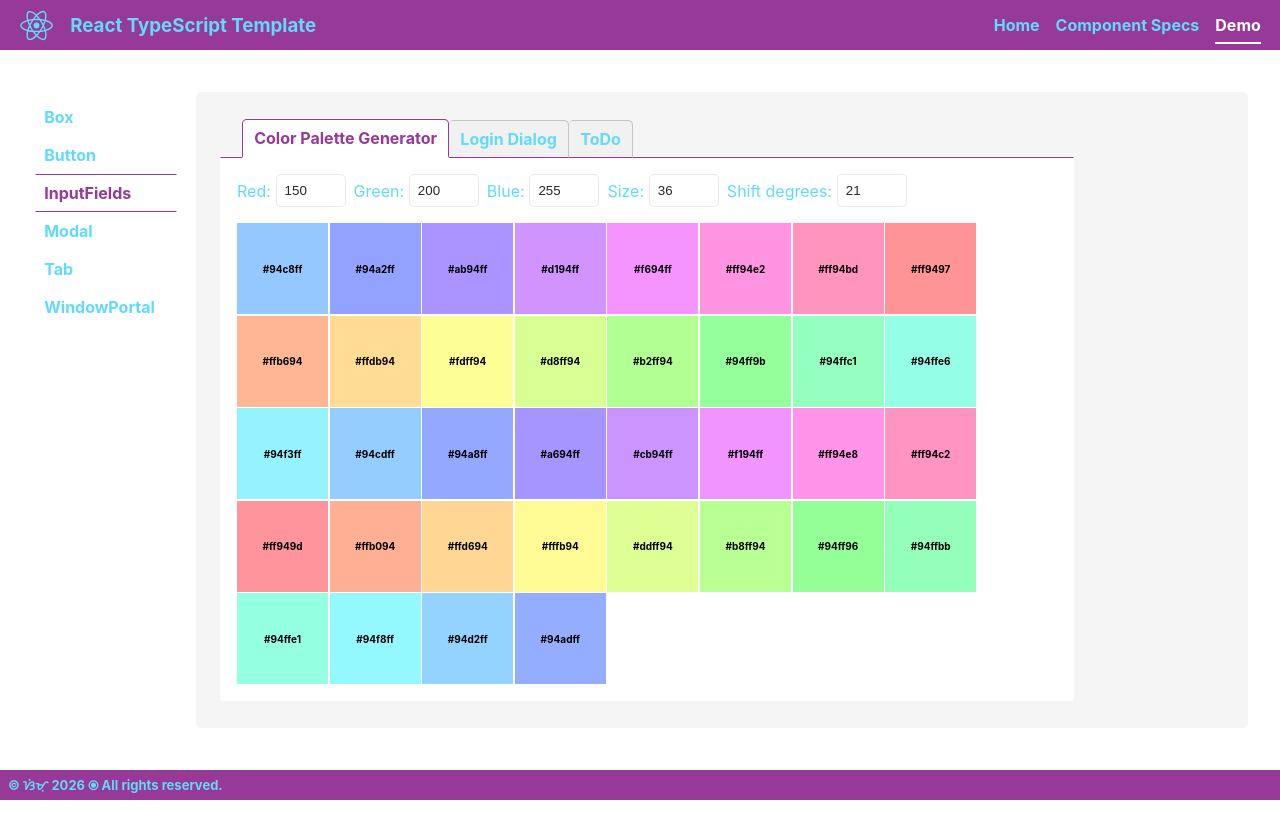
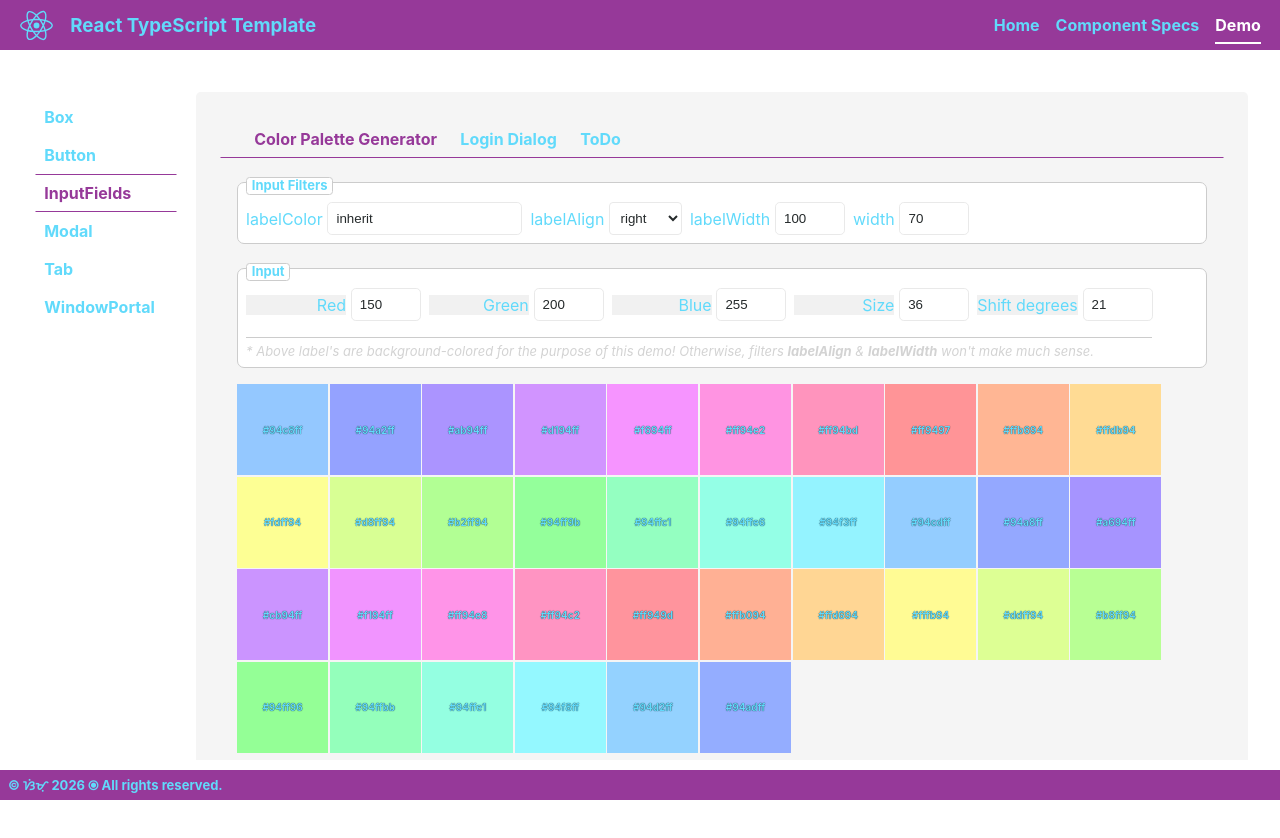
Before and after one commit to jaosimt/ts-app-template, a React (Create React App) app: page /demo/input-field in a window 1280 px wide. Shown: the top 838 px of the page. Before the commit the page ends 800 px from the top, so only its background shows below. Built offline with nearby package versions, Linux system fonts and the light colour scheme.

Commit message:
complete demo input

```diff
--- a/src/components/pages/demo/demoInputField.tsx
+++ b/src/components/pages/demo/demoInputField.tsx
@@ -1,13 +1,16 @@
 import { zodResolver } from '@hookform/resolvers/zod';
 import { ChangeEvent, FC, HTMLAttributes, useEffect, useRef, useState } from 'react';
 import { useForm } from 'react-hook-form';
+import styled from 'styled-components';
 import { HSLString } from '../../../types';
 import { generateAnalogousPalette, hslToHex } from '../../../utils';
+import Box from '../../partials/box';
 import InputField, { InputFieldProps } from '../../partials/inputField';
 import Tabs, { TabItemType } from '../../partials/tab';
 import Login from '../login';
 import * as z from 'zod';
 import ToDo from './todo';
+import './styles.scss';
 
 interface InputProps extends HTMLAttributes<HTMLInputElement> {
     red: number;
@@ -15,6 +18,10 @@ interface InputProps extends HTMLAttributes<HTMLInputElement> {
     blue: number;
     size: number;
     stepShift: number;
+    labelColor?: string;
+    labelWidth?: number;
+    width: number;
+    labelAlign?: string;
 }
 
 const paletteValidation = z.object({
@@ -22,8 +29,43 @@ const paletteValidation = z.object({
     green: z.number().min(0).max(255, 'Green value must be between 0 and 255'),
     blue: z.number().min(0).max(255, 'Blue value must be between 0 and 255'),
     size: z.number().min(1).max(100, 'Size must be between 1 and 100'),
-    stepShift: z.number().min(0).max(360, 'Step shift must be between 0 and 360 degrees')
+    stepShift: z.number().min(0).max(360, 'Step shift must be between 0 and 360 degrees'),
+    labelColor: z.string().optional(),
+    labelWidth: z.number().optional(),
+    width: z.number().min(50),
+    labelAlign: z.string().optional()
 })
+
+const GridContainer = styled.div`
+    display: grid;
+    gap: 0 0.5rem;
+    grid-template-areas:
+        "red green blue size stepShift"
+        "note note note note note";
+    grid-template-columns: auto auto auto auto auto 100%;
+`;
+
+const Red = styled.div`
+    grid-area: red;
+`;
+const Green = styled.div`
+    grid-area: green;
+`;
+const Blue = styled.div`
+    grid-area: blue;
+`;
+const Size = styled.div`
+    grid-area: size;
+`;
+const StepShift = styled.div`
+    grid-area: stepShift;
+`;
+const Note = styled.i`
+    margin-top: 1rem;
+    padding-top: 0.3rem;
+    border-top: 1px solid #ccc;
+    grid-area: note;
+`;
 
 const DemoInputField: FC = () => {
     const {
@@ -40,11 +82,11 @@ const DemoInputField: FC = () => {
     const inputRefs = useRef<Record<string, HTMLElement>>({});
 
     const [paletteProps, setPaletteProps] = useState({
-        red: 150, //0, //170,
-        green: 200, //0, //160,
-        blue: 255, //255,
-        size: 36, //14,
-        stepShift: 21 //7 //26
+        red: 150,
+        green: 200,
+        blue: 255,
+        size: 36,
+        stepShift: 21
     });
 
     const [palette, setPalette] = useState<any>(generateAnalogousPalette({
@@ -55,8 +97,8 @@ const DemoInputField: FC = () => {
 
     const [option, setOption] = useState({
         width: 70,
-        labelWidth: 'auto',
-        labelAlign: 'left',
+        labelWidth: 100,
+        labelAlign: 'right',
         labelColor: 'inherit',
         showErrorTooltipOnCreate: true
     } as Partial<InputFieldProps>);
@@ -68,6 +110,12 @@ const DemoInputField: FC = () => {
             b: paletteProps.blue
         }, paletteProps.size, paletteProps.stepShift));
     }, [paletteProps]);
+
+    const optionChangeHandler = (e: ChangeEvent<HTMLInputElement|HTMLSelectElement>) => {
+        const {name, value} = e.target as HTMLInputElement;
+        console.log(name, value)
+        setOption({...option, [name]: value});
+    };
 
     const paletteChangeHandler = (e: ChangeEvent<HTMLInputElement>) => {
         const {name, value, min, max} = e.target as HTMLInputElement;
@@ -86,15 +134,56 @@ const DemoInputField: FC = () => {
             name: 'Color Palette Generator',
             content: <>
                 <div className={'display-flex flex-direction-column gap-1 height-100p'}>
-                    <div>
+                    <Box className={'display-flex gap-0p5'} label={'Input Filters'} borderRadius={7} backgroundColor={'#fff'} labelBackgroundColor={'#fff'}>
+                        <InputField
+                            label={'labelColor'}
+                            fieldRegister={register('labelColor', {
+                                value: option.labelColor,
+                                onChange: optionChangeHandler
+                            })}
+                        />
+                        <div className={'display-flex gap-0p3 align-items-center'}>
+                            <span>labelAlign</span>
+                            <select name={'labelAlign'} value={option.labelAlign} onChange={optionChangeHandler}>
+                                {['left', 'right', 'center'].map((t) => (
+                                    <option key={t} value={t}>
+                                        {t}
+                                    </option>
+                                ))}
+                            </select>
+                        </div>
+                        <InputField
+                            type={'number'}
+                            label={'labelWidth'}
+                            width={70}
+                            fieldRegister={register('labelWidth', {
+                                valueAsNumber: true,
+                                value: option.labelWidth as number,
+                                onChange: optionChangeHandler
+                            })}
+                        />
+                        <InputField
+                            type={'number'}
+                            label={'width'}
+                            width={70}
+                            min={50}
+                            fieldRegister={register('width', {
+                                valueAsNumber: true,
+                                value: option.width as number,
+                                onChange: optionChangeHandler
+                            })}
+                        />
+                    </Box>
+                    <Box className={'display-flex gap-0p5'} label={'Input'} borderRadius={7} backgroundColor={'#fff'} labelBackgroundColor={'#fff'}>
                         <form noValidate>
-                            <div className="display-inline-flex gap-0p5">
+                            <GridContainer className="colored-demo-label">
+                                <Red>
                                     <InputField
                                         showErrorTooltipOnCreate={option.showErrorTooltipOnCreate}
                                         width={option.width}
                                         labelWidth={option.labelWidth}
                                         labelAlign={option.labelAlign}
-                                    label={'Red:'}
+                                        label={'Red'}
                                         labelColor={option.labelColor}
                                         min={0}
                                         max={255}
@@ -107,12 +196,14 @@ const DemoInputField: FC = () => {
                                         error={errors.red?.message}
                                         setRef={(ref: HTMLElement) => inputRefs.current.red = ref}
                                     />
+                                </Red>
+                                <Green>
                                     <InputField
                                         showErrorTooltipOnCreate={option.showErrorTooltipOnCreate}
                                         width={option.width}
                                         labelWidth={option.labelWidth}
                                         labelAlign={option.labelAlign}
-                                    label={'Green:'}
+                                        label={'Green'}
                                         labelColor={option.labelColor}
                                         min={0}
                                         max={255}
@@ -125,12 +216,14 @@ const DemoInputField: FC = () => {
                                         error={errors.green?.message}
                                         setRef={(ref: HTMLElement) => inputRefs.current.green = ref}
                                     />
+                                </Green>
+                                <Blue>
                                     <InputField
                                         showErrorTooltipOnCreate={option.showErrorTooltipOnCreate}
                                         width={option.width}
                                         labelWidth={option.labelWidth}
                                         labelAlign={option.labelAlign}
-                                    label={'Blue:'}
+                                        label={'Blue'}
                                         labelColor={option.labelColor}
                                         min={0}
                                         max={255}
@@ -143,12 +236,14 @@ const DemoInputField: FC = () => {
                                         error={errors.blue?.message}
                                         setRef={(ref: HTMLElement) => inputRefs.current.blue = ref}
                                     />
+                                </Blue>
+                                <Size>
                                     <InputField
                                         showErrorTooltipOnCreate={option.showErrorTooltipOnCreate}
                                         width={option.width}
                                         labelWidth={option.labelWidth}
                                         labelAlign={option.labelAlign}
-                                    label={'Size:'}
+                                        label={'Size'}
                                         labelColor={option.labelColor}
                                         type={'number'}
                                         min={1}
@@ -161,12 +256,14 @@ const DemoInputField: FC = () => {
                                         error={errors.size?.message}
                                         setRef={(ref: HTMLElement) => inputRefs.current.size = ref}
                                     />
+                                </Size>
+                                <StepShift>
                                     <InputField
                                         showErrorTooltipOnCreate={option.showErrorTooltipOnCreate}
                                         width={option.width}
                                         labelWidth={option.labelWidth}
                                         labelAlign={option.labelAlign}
-                                    label={'Shift degrees:'}
+                                        label={'Shift degrees'}
                                         labelColor={option.labelColor}
                                         min={0}
                                         max={360}
@@ -179,9 +276,13 @@ const DemoInputField: FC = () => {
                                         error={errors.stepShift?.message}
                                         setRef={(ref: HTMLElement) => inputRefs.current.stepShift = ref}
                                     />
-                            </div>
+                                </StepShift>
+                                <Note className={'color-light-gray font-size-small'}>
+                                    * Above label's are background-colored for the purpose of this demo! Otherwise, filters <b>labelAlign</b> & <b>labelWidth</b> won't make much sense.
+                                </Note>
+                            </GridContainer>
                         </form>
-                    </div>
+                    </Box>
                     <div className={'display-inline-flex gap-0p1 flex-wrap'} style={{maxWidth: '1295px'}}>
                         {palette.map((color: HSLString, index: number) => <span
                             key={index}
@@ -191,7 +292,7 @@ const DemoInputField: FC = () => {
                                 width: '91px',
                                 height: '91px'
                             }}>
-                    <b className={'font-size-x-small color-black'}>{hslToHex(color)}</b>
+                    <b className={'font-size-x-small text-shadow-black'}>{hslToHex(color)}</b>
                 </span>)}
                     </div>
                 </div>
@@ -209,7 +310,8 @@ const DemoInputField: FC = () => {
 
 
     return <Tabs
-        type={'boxed-tabs'}
+        type={'plain'}
+        width={'100%'}
         color={'red'}
         minContentHeight={'455'}
         data={tabItems}
--- /dev/null
+++ b/src/components/pages/demo/styles.scss
@@ -0,0 +1,5 @@
+.colored-demo-label {
+  label {
+    background-color: #f1f1f1;
+  }
+}
--- a/src/components/partials/inputField/index.tsx
+++ b/src/components/partials/inputField/index.tsx
@@ -18,7 +18,7 @@ export interface InputFieldProps extends HTMLAttributes<HTMLInputElement|HTMLTex
     label?: string;
     labelAlign?: 'left' | 'right' | 'center';
     labelColor?: CSSColors;
-    labelWidth?: CSSUnit | 'auto';
+    labelWidth?: CSSUnit;
     max?: number;
     min?: number;
     placeHolder?: string;
@@ -77,7 +77,7 @@ const InputField: FC<InputFieldProps> = (props) => {
 
     return (
         <div data-component={'input-field'} className={'display-flex align-items-center'}>
-            <label style={{width: labelWidth, justifyContent: labelAlign, color: labelColor}} htmlFor={idRef.current}
+            <label style={{width: parseCSSUnit(labelWidth as CSSUnit), justifyContent: labelAlign, color: labelColor}} htmlFor={idRef.current}
                    className={'display-flex align-items-center gap-0p5'}>
                 {icon && <ReactIcon icon={icon} className={'align-self-center'}/>}
                 {label && label}
--- a/src/components/partials/inputField/styles.scss
+++ b/src/components/partials/inputField/styles.scss
@@ -14,6 +14,7 @@
 
   > div {
     > input {
+      min-width    : 50px;
       padding       : 0.5rem;
       border        : 1px solid $borderColor;
       border-radius : 0.3rem;
--- a/src/components/partials/tab/styles.scss
+++ b/src/components/partials/tab/styles.scss
@@ -11,7 +11,8 @@ $inactiveTabBorderColor     : #c5c5c5;
   background-color   : transparent;
   border-radius      : $tabBorderRadius;
   display            : grid;
-  overflow           : hidden;
+  //overflow           : hidden;
+  overflow           : auto;
   width              : 100%;
   grid-template-rows : 42px auto;
 
--- a/src/styles/common.scss
+++ b/src/styles/common.scss
@@ -6,6 +6,8 @@
 .text-align-center { text-align : center; }
 .text-align-right { text-align : right; }
 .text-align-justify { text-align : justify; }
+.text-shadow-white { text-shadow : 0 0 1px white; }
+.text-shadow-black { text-shadow : 0 0 1px black; }
 /**************************************************** TEXT */
 
 /* COLOR ***************************************************/
@@ -18,6 +20,7 @@
 .color-green { color : green; }
 .color-blue { color : blue; }
 .color-gray { color : gray; }
+.color-light-gray { color : lightgray; }
 .color-orange { color : orange; }
 /*************************************************** COLOR */
 
@@ -277,6 +280,7 @@
 .overflow-auto { overflow : auto; }
 .overflow-clip { overflow : clip; }
 /*********************************************** OVERFLOW- */
+
 .link {
   @extend link;
 }
--- a/src/styles/tags.scss
+++ b/src/styles/tags.scss
@@ -46,7 +46,6 @@ code {
 textarea {
   padding       : 0.5rem;
   border-radius : 3px;
-  /* eslint-disable-next-line */
   field-sizing  : content;
   overflow-y: auto;
 }
@@ -65,15 +64,15 @@ input {
   }
 }
 
-/* This method hides the arrows/tooltip in Chrome, Safari, and Edge: */
-input[type=number]::-webkit-inner-spin-button, input[type=number]::-webkit-outer-spin-button {
-  -webkit-appearance: none;
-  margin: 0;
-}
-/* For Firefox */
-input[type=number] {
-  -moz-appearance: textfield;
-}
+///* This method hides the arrows/tooltip in Chrome, Safari, and Edge: */
+//input[type=number]::-webkit-inner-spin-button, input[type=number]::-webkit-outer-spin-button {
+//  -webkit-appearance: none;
+//  margin: 0;
+//}
+///* For Firefox */
+//input[type=number] {
+//  -moz-appearance: textfield;
+//}
 
 ol,
 ul {
```
Lines whose indentation alone changed are shown as unchanged.
